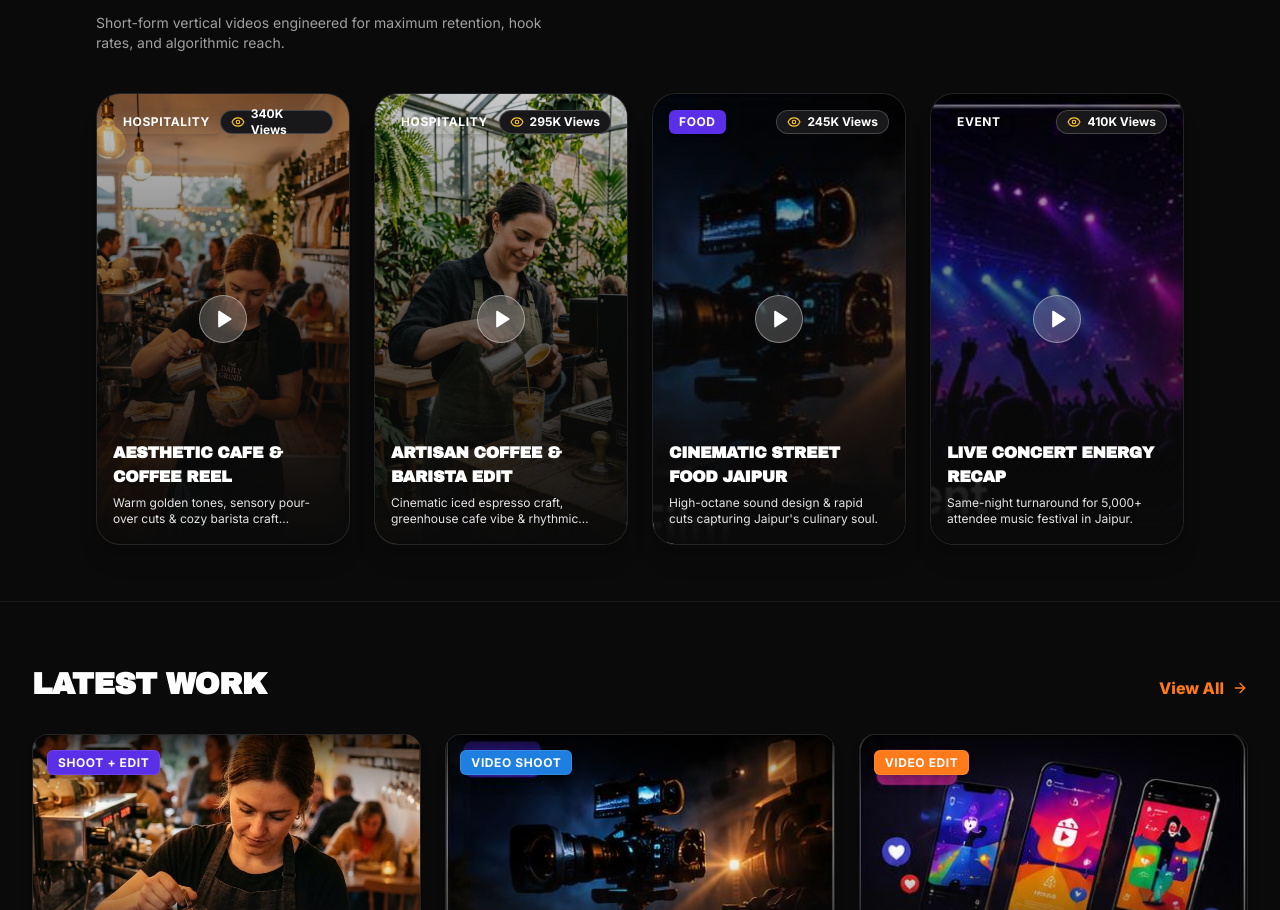
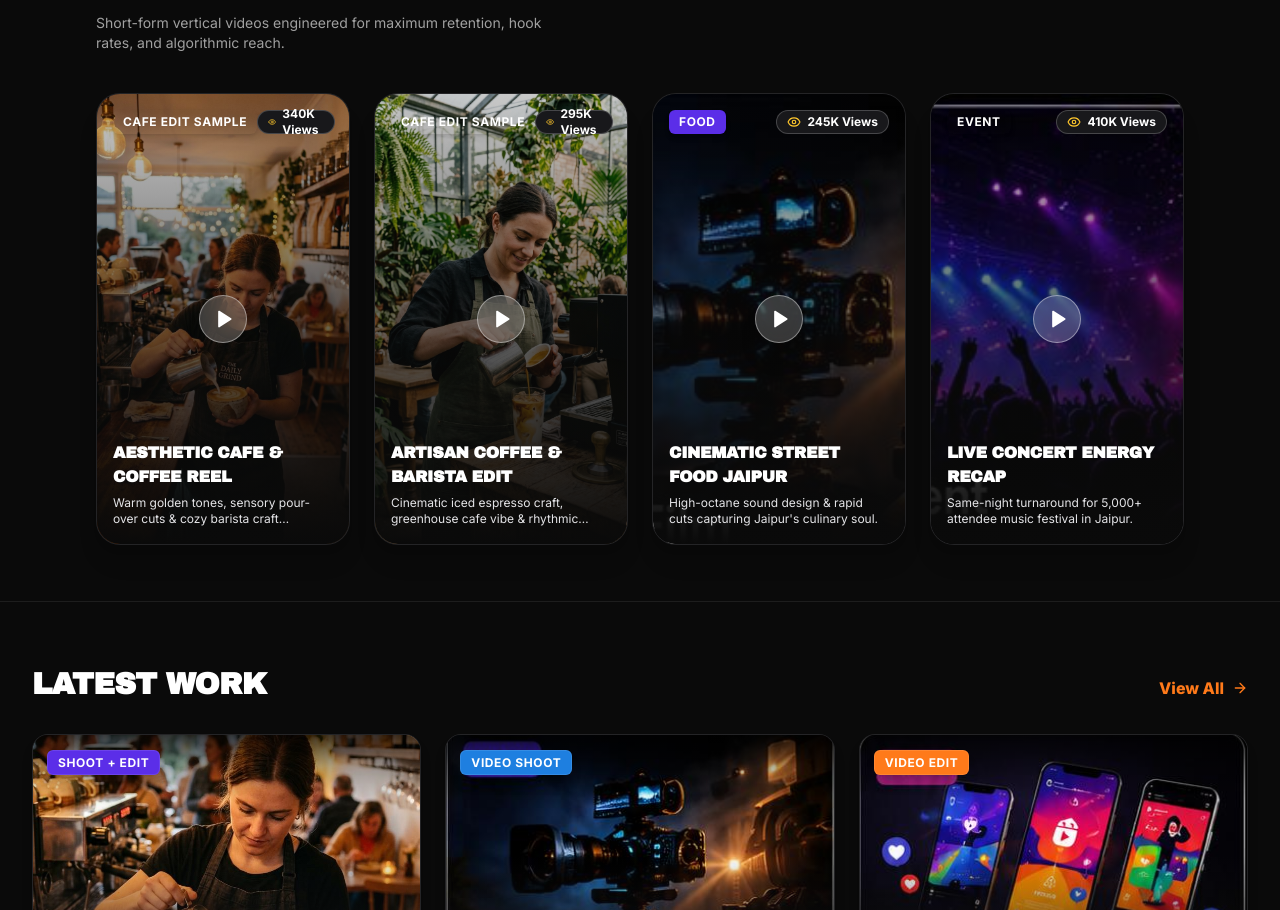
Before and after one commit to Krishna705-web/maximumpixel, a Next.js app: page / in a window 1280 px wide. Shown: the part 1433-2343 px from the top of the page. Built offline with nearby package versions, Linux system fonts and the light colour scheme; no server answers.

Commit message:
feat: update cafe reels tags to CAFE EDIT SAMPLE and adjust ordering

```diff
--- a/src/components/ui/ReelsShowcase.tsx
+++ b/src/components/ui/ReelsShowcase.tsx
@@ -56,7 +56,7 @@ export const ReelsShowcase: React.FC = () => {
               {/* Top Tag & Views Counter */}
               <div className="absolute top-4 left-4 right-4 flex items-center justify-between z-10">
                 <span
-                  className={`h-6 px-2.5 rounded-md ${reel.tagColor} text-white text-xs font-bold tracking-wider uppercase shadow-md flex items-center justify-center`}
+                  className={`h-6 px-2.5 rounded-md ${reel.tagColor} text-white text-[10px] sm:text-xs font-bold tracking-wider uppercase shadow-md flex items-center justify-center whitespace-nowrap`}
                 >
                   {reel.category}
                 </span>
--- a/src/data/reels.ts
+++ b/src/data/reels.ts
@@ -14,7 +14,7 @@ export const REELS: ReelItem[] = [
   {
     id: "reel-cafe-aesthetic",
     title: "Aesthetic Cafe & Coffee Reel",
-    category: "HOSPITALITY",
+    category: "CAFE EDIT SAMPLE",
     tagColor: "bg-[#C2410C]",
     views: "340K Views",
     thumbnail: "/assets/projects/cafe-reel.jpg",
@@ -25,8 +25,8 @@ export const REELS: ReelItem[] = [
   {
     id: "reel-barista-latte",
     title: "Artisan Coffee & Barista Edit",
-    category: "HOSPITALITY",
-    tagColor: "bg-[#D97706]",
+    category: "CAFE EDIT SAMPLE",
+    tagColor: "bg-[#C2410C]",
     views: "295K Views",
     thumbnail: "/assets/projects/barista-reel.jpg",
     videoUrl: "/assets/videos/barista-edit.mp4",
```
